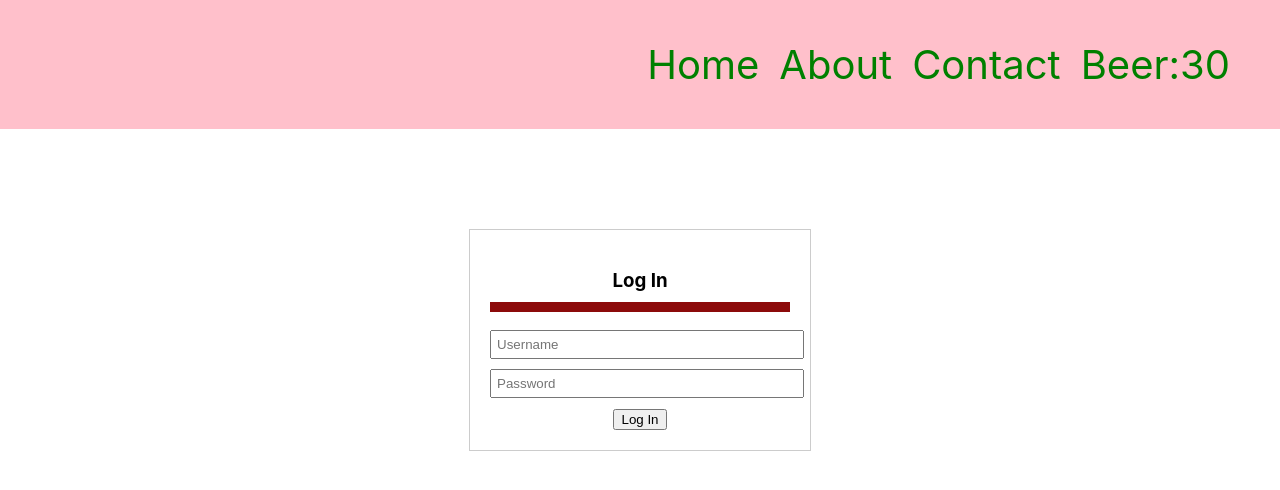
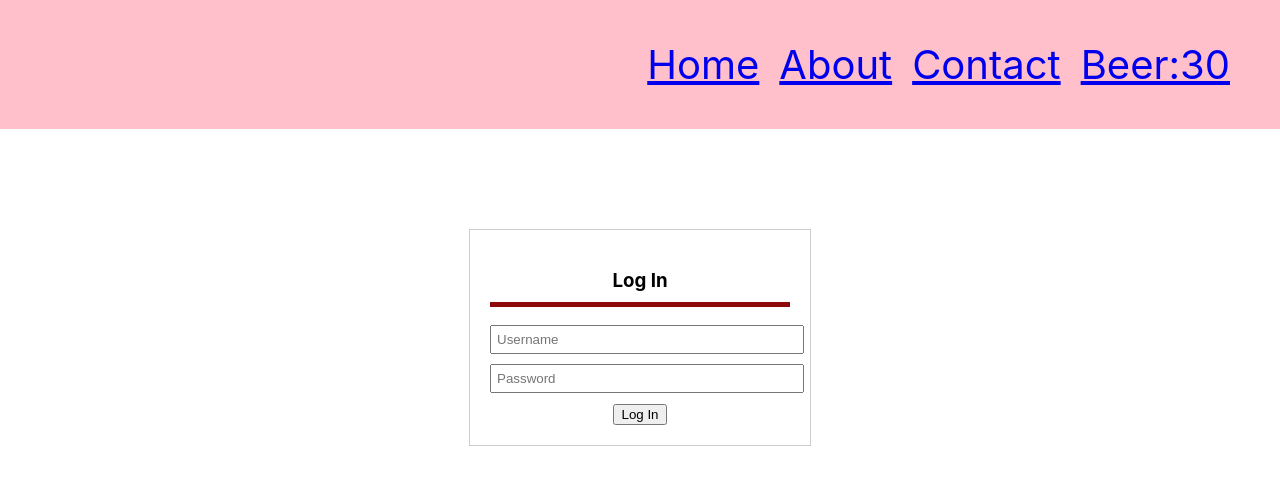
Before and after one commit to Nova3062/week13assignment, a React (Create React App) app: page / in a window 1280 px wide. Shown: the top 490 px of the page. Built offline with nearby package versions, Linux system fonts and the light colour scheme.

Commit message:
new style

```diff
--- a/src/App.css
+++ b/src/App.css
@@ -19,7 +19,7 @@
   display: inline;
 }
 
-.navbar li a {
+.navbar li  {
   padding: 10px;
   text-decoration: none;
   color: green;
@@ -36,7 +36,7 @@
 }
 
 .login-title {
-  border-bottom: 10px solid #8c0a0a;
+  border-bottom: 5px solid #8c0a0a;
   padding-bottom: 10px;
 }
 
@@ -46,6 +46,15 @@
   padding: 5px;
 }
 
+nav ul li:hover{
+  color: red
+}
+
+nav ul li:active{
+  background-color: black;
+}
+
+
 /* #myButton {
   color: red;
 } */
```
